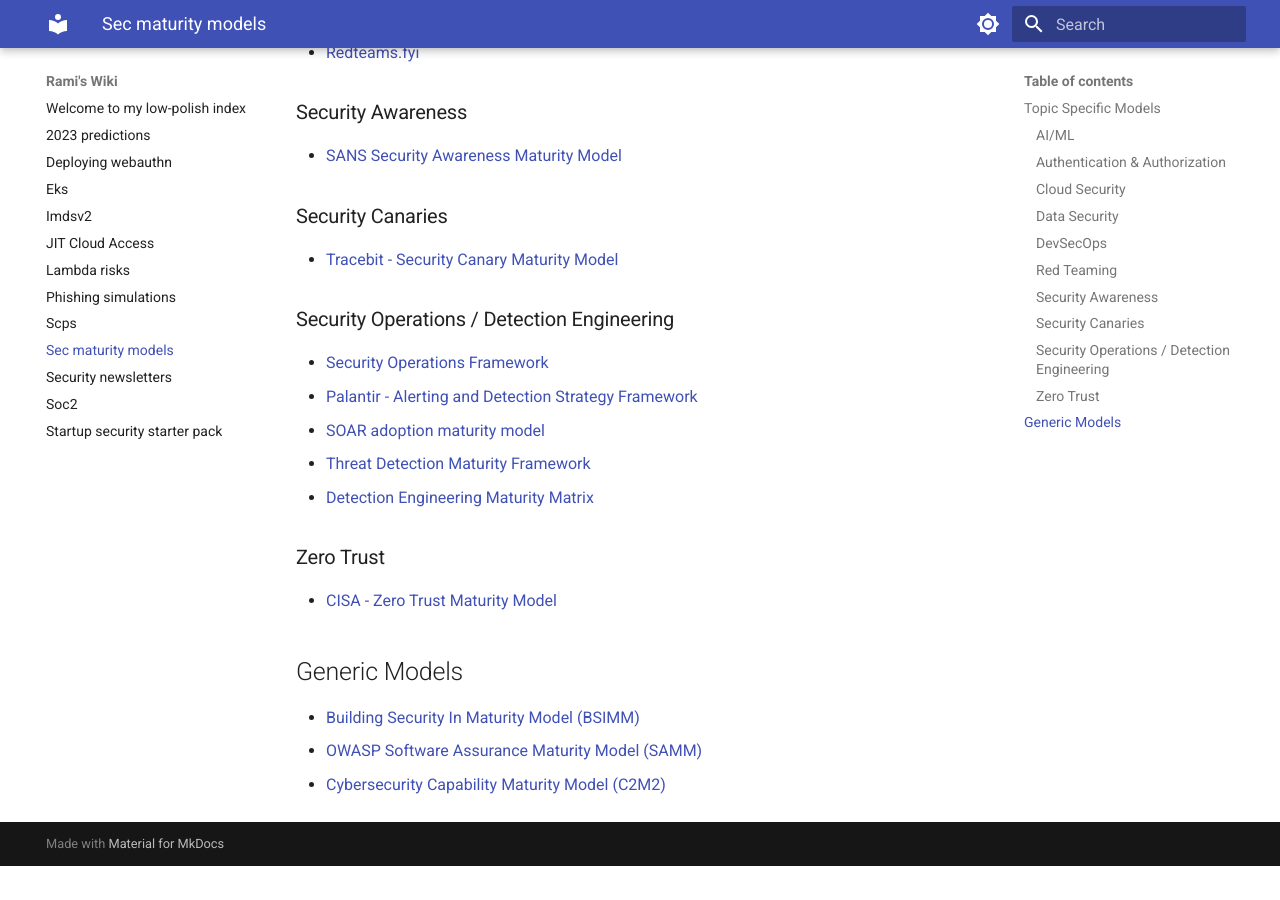
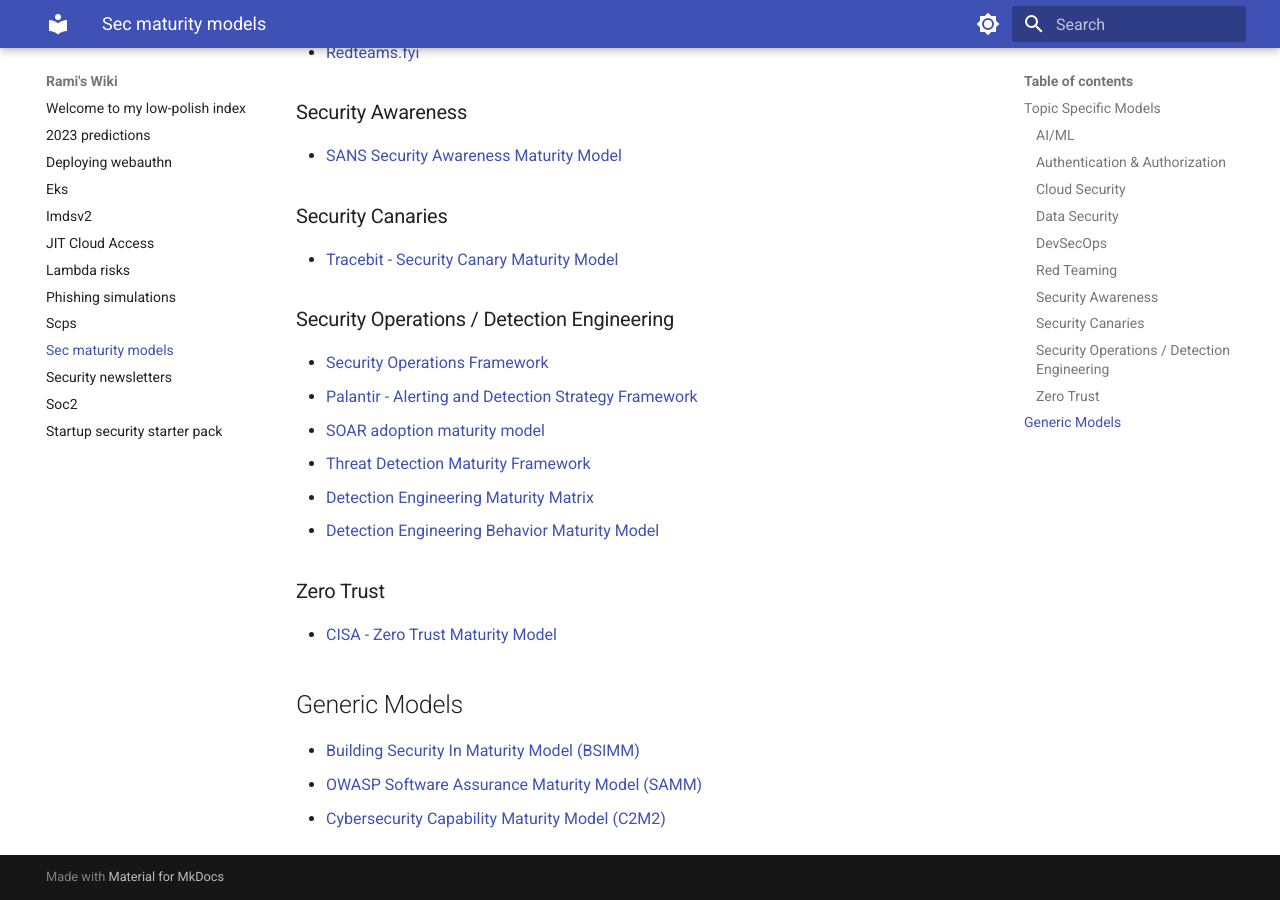
Before and after one commit to ramimac/wiki, an MkDocs documentation site: the page built from docs/sec-maturity-models.md, in a window 1280 px wide and 900 px high, scrolled down 923 px. Built offline with MkDocs 1.6.1 and Material for MkDocs 9.7.7, drawn with Linux system fonts in a browser that asks for light colours; before the commit the page ends 1789 px from its top, so only the background shows below that.

Commit message:
Fixes #69: Add DEBMM

```diff
--- a/docs/sec-maturity-models.md
+++ b/docs/sec-maturity-models.md
@@ -39,6 +39,7 @@
 * [SOAR adoption maturity model](https://chronicle.security/blog/posts/SOAR-adoption-maturity-model/)
 * [Threat Detection Maturity Framework](https://medium.com/snowflake/threat-detection-maturity-framework-23bbb74db2bc)
 * [Detection Engineering Maturity Matrix](https://detectionengineering.io/)
+* [Detection Engineering Behavior Maturity Model](https://www.elastic.co/security-labs/elastic-releases-debmm)
 
 ### Zero Trust
 * [CISA - Zero Trust Maturity Model](https://www.cisa.gov/sites/default/files/2023-04/zero_trust_maturity_model_v2_508.pdf)
```
